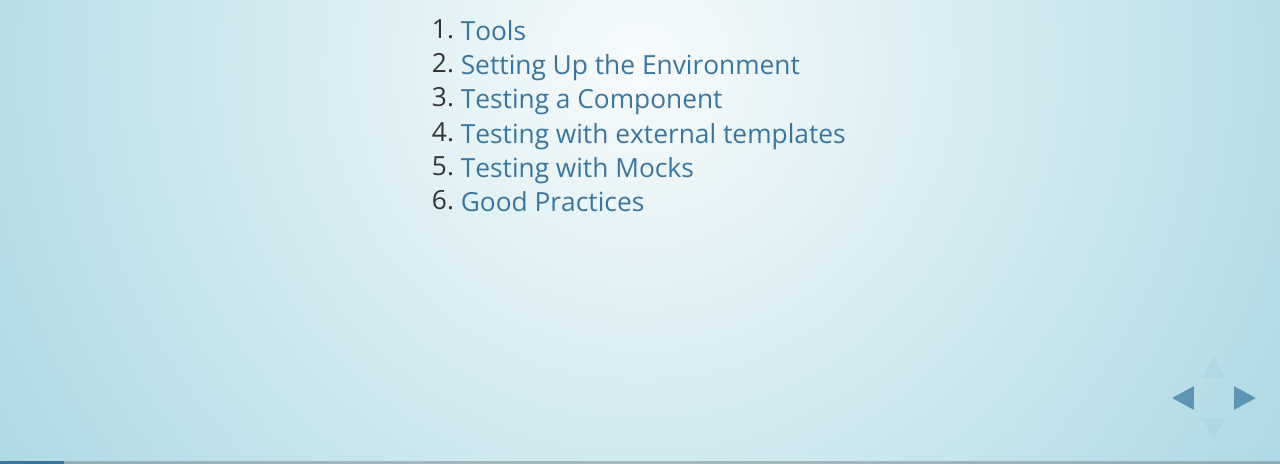
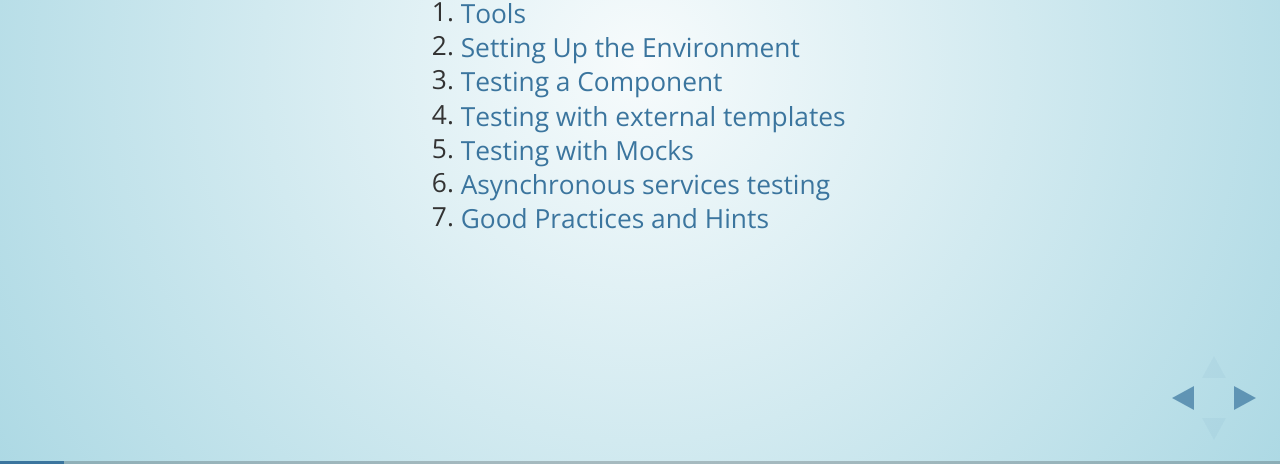
Before and after one commit to lsidorki/starter-kit-angular-testing-presentation, a website: page index.html in a window 1280 px wide. Both pictures are taken after a click on the button 1251 px from the left and 734 px from the top of the page. Shown: the part 336-800 px from the top of the page. Drawn offline with nearby package versions, Linux system fonts and the light colour scheme.

Commit message:
Agenda updated

```diff
--- a/index.html
+++ b/index.html
@@ -49,7 +49,8 @@
 							<li><a href="#/component">Testing a Component</a></li>
 							<li><a href="#/testing-external">Testing with external templates</a></li>
 							<li><a href="#/mocking">Testing with Mocks</a></li>
-							<li><a href="#/good-practices">Good Practices</a></li>
+							<li><a href="#/async">Asynchronous services testing</a></li>
+							<li><a href="#/good-practices">Good Practices and Hints</a></li>
 						</ol>
 					</small>
 				</section>
```
